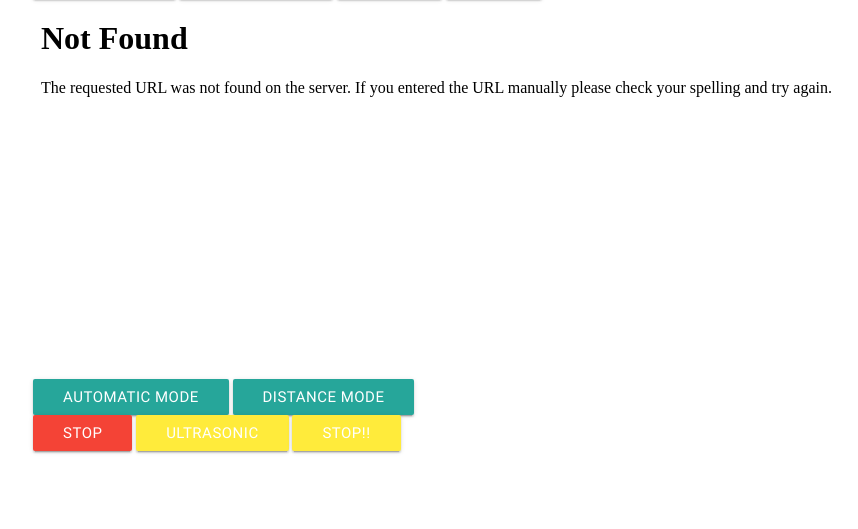
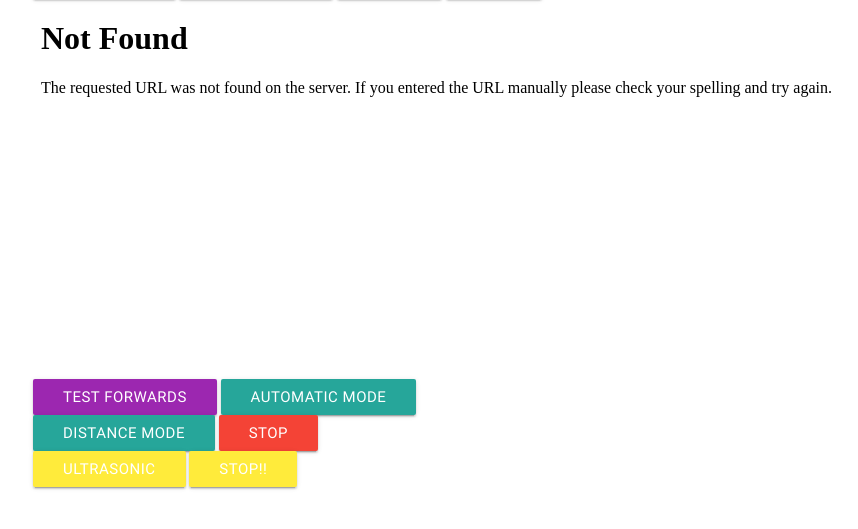
Before and after one commit to apollowebdesigns/serversidepi, a Flask app: page / in a window 1280 px wide. Shown: the part 189-718 px from the top of the page, without its empty margins (159-1017 px from the left). Run offline with Flask 2, Linux system fonts and the light colour scheme; some libraries are stand-ins or nearby versions.

Commit message:
added in test for controller

```diff
--- a/templates/index.html
+++ b/templates/index.html
@@ -109,6 +109,7 @@
         </div>
         <div class="row">
             <div class="col s6">
+                <button class="btn waves-effect waves-light purple" ng-mousedown="mainCtrl.forwards()" ng-mouseup="mainCtrl.stopRequest()">test forwards</button>
                 <button class="btn waves-effect waves-light" id="automatic">automatic mode</button>
                 <button class="btn waves-effect waves-light" id="distance">distance mode</button>
                 <button class="btn waves-effect waves-light red" id="stop">stop</button>
```
